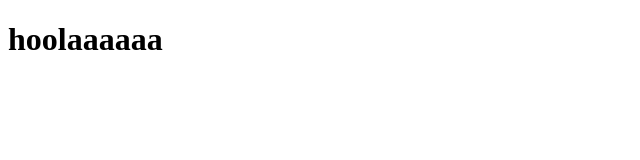
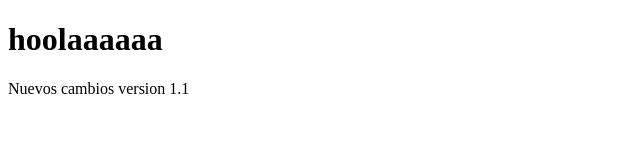
Before and after one commit to DKNathan7/holaEmilio, a plain HTML site: page index.html in a window 1280 px wide. Shown: the whole page, without its empty margins (0-640 px from the left). Drawn offline with Linux system fonts and the light colour scheme.

Commit message:
primera version

```diff
--- a/index.html
+++ b/index.html
@@ -8,5 +8,6 @@
 </head>
 <body>
     <h1>hoolaaaaaa</h1>
+    <p>Nuevos cambios version 1.1</p>
 </body>
 </html>
```
